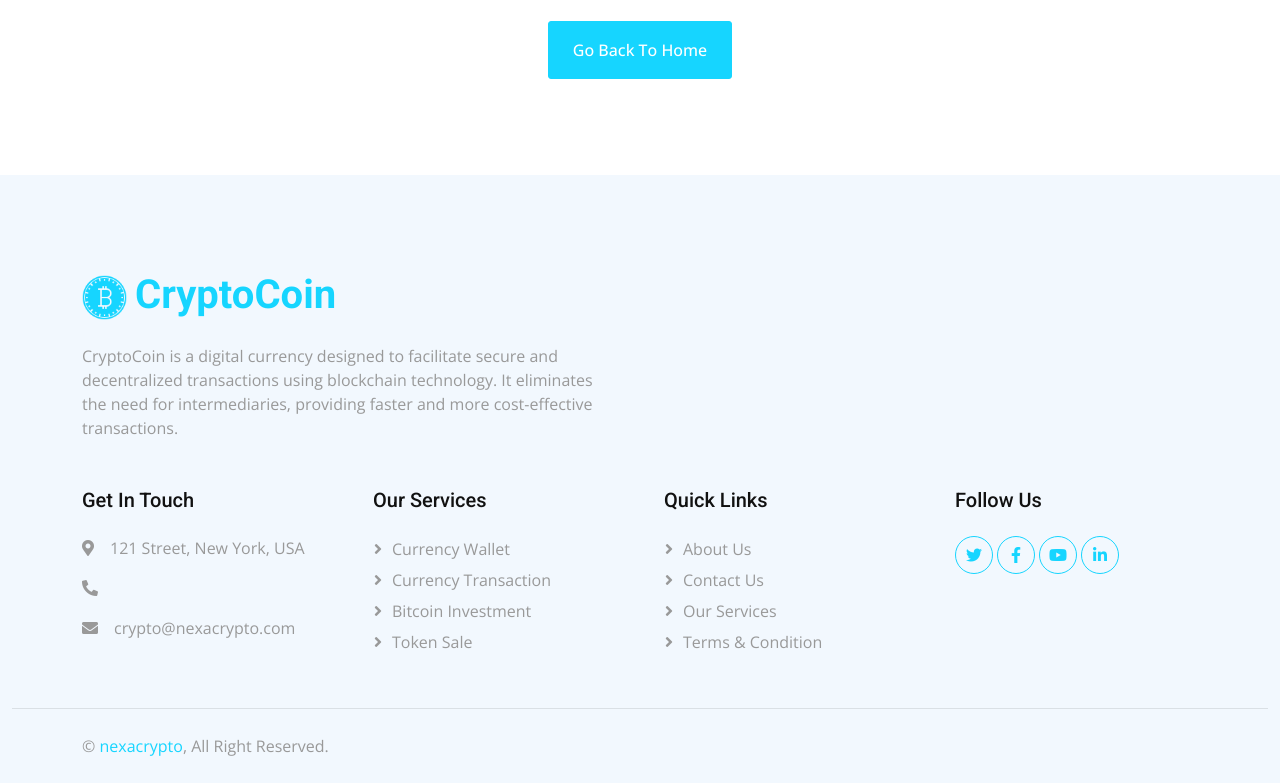
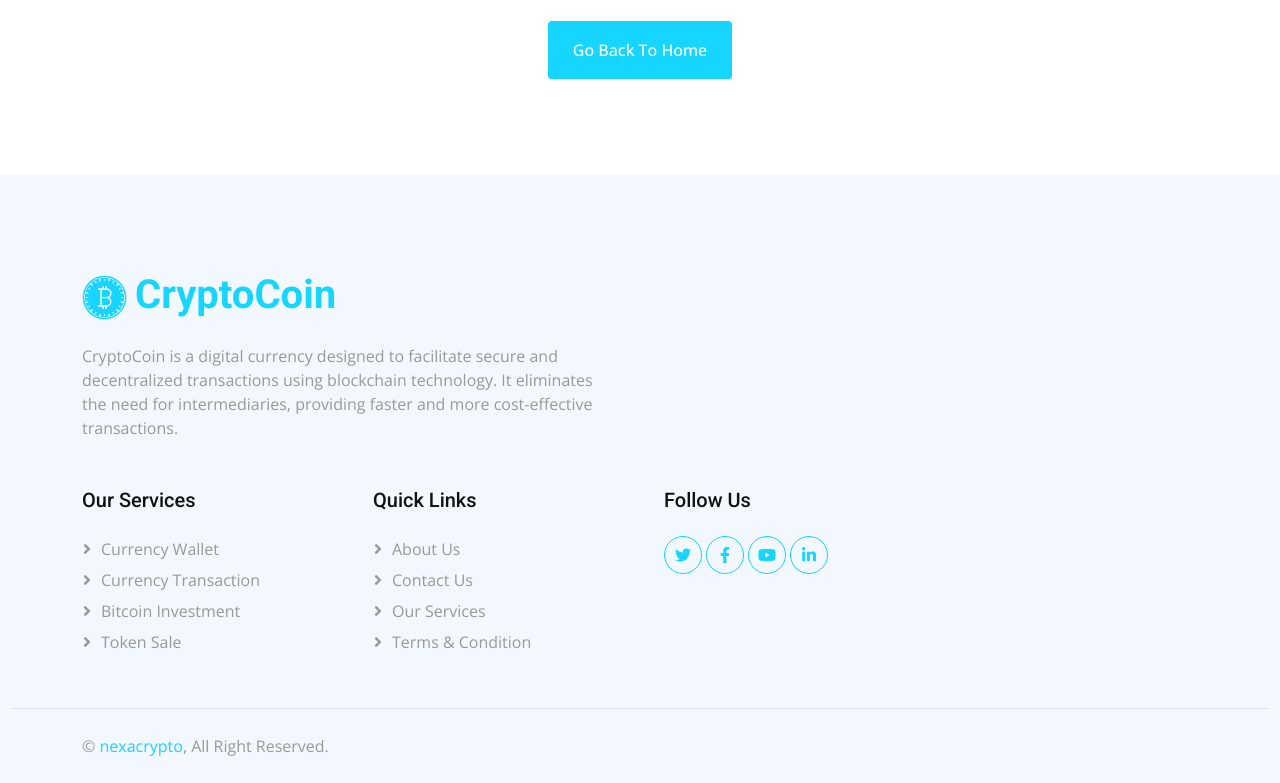
Before and after one commit to meenadabhii/nexacrypto, a plain HTML site: page 404.html in a window 1280 px wide. Shown: the part 987-1770 px from the top of the page. Drawn offline with nearby package versions, Linux system fonts and the light colour scheme.

Commit message:
Update 404.html

```diff
--- a/404.html
+++ b/404.html
@@ -57,7 +57,6 @@
                     <a href="#" class="nav-link dropdown-toggle active" data-bs-toggle="dropdown">Pages</a>
                     <div class="dropdown-menu shadow-sm m-0">
                         <a href="feature.html" class="dropdown-item">Feature</a>
-                        <a href="token.html" class="dropdown-item">Token Sale</a>
                         <a href="faq.html" class="dropdown-item">FAQs</a>
                         <a href="404.html" class="dropdown-item active">404 Page</a>
                     </div>
@@ -125,12 +124,6 @@
                 <div class="col-md-6">
                 </div>
                 <div class="col-lg-3 col-md-6">
-                    <h5 class="mb-4">Get In Touch</h5>
-                    <p><i class="fa fa-map-marker-alt me-3"></i>121 Street, New York, USA</p>
-                    <p><i class="fa fa-phone-alt me-3"></i></p>
-                    <p><i class="fa fa-envelope me-3"></i>crypto@nexacrypto.com</p>
-                </div>
-                <div class="col-lg-3 col-md-6">
                     <h5 class="mb-4">Our Services</h5>
                     <a class="btn btn-link" href="">Currency Wallet</a>
                     <a class="btn btn-link" href="">Currency Transaction</a>
```
